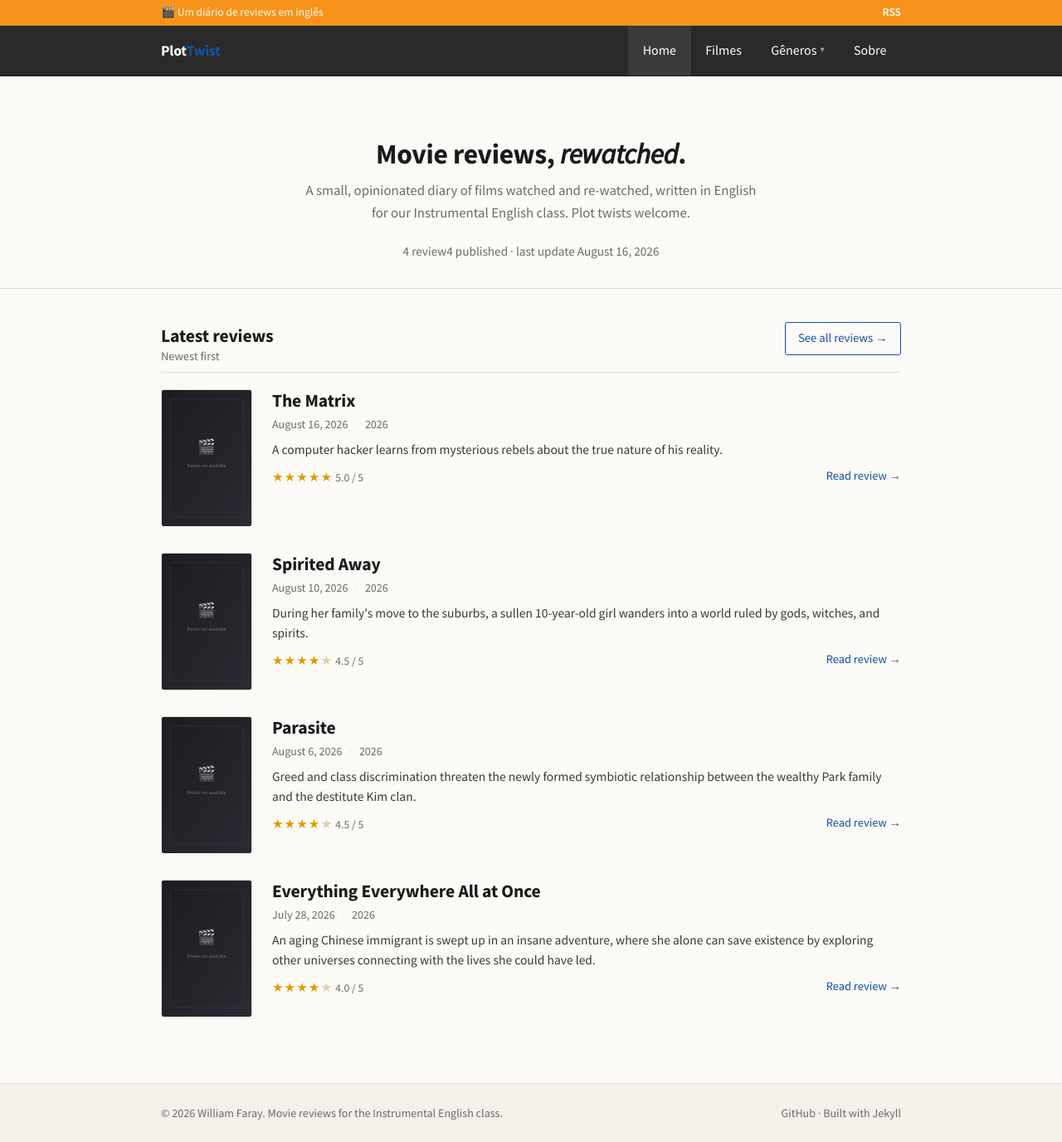
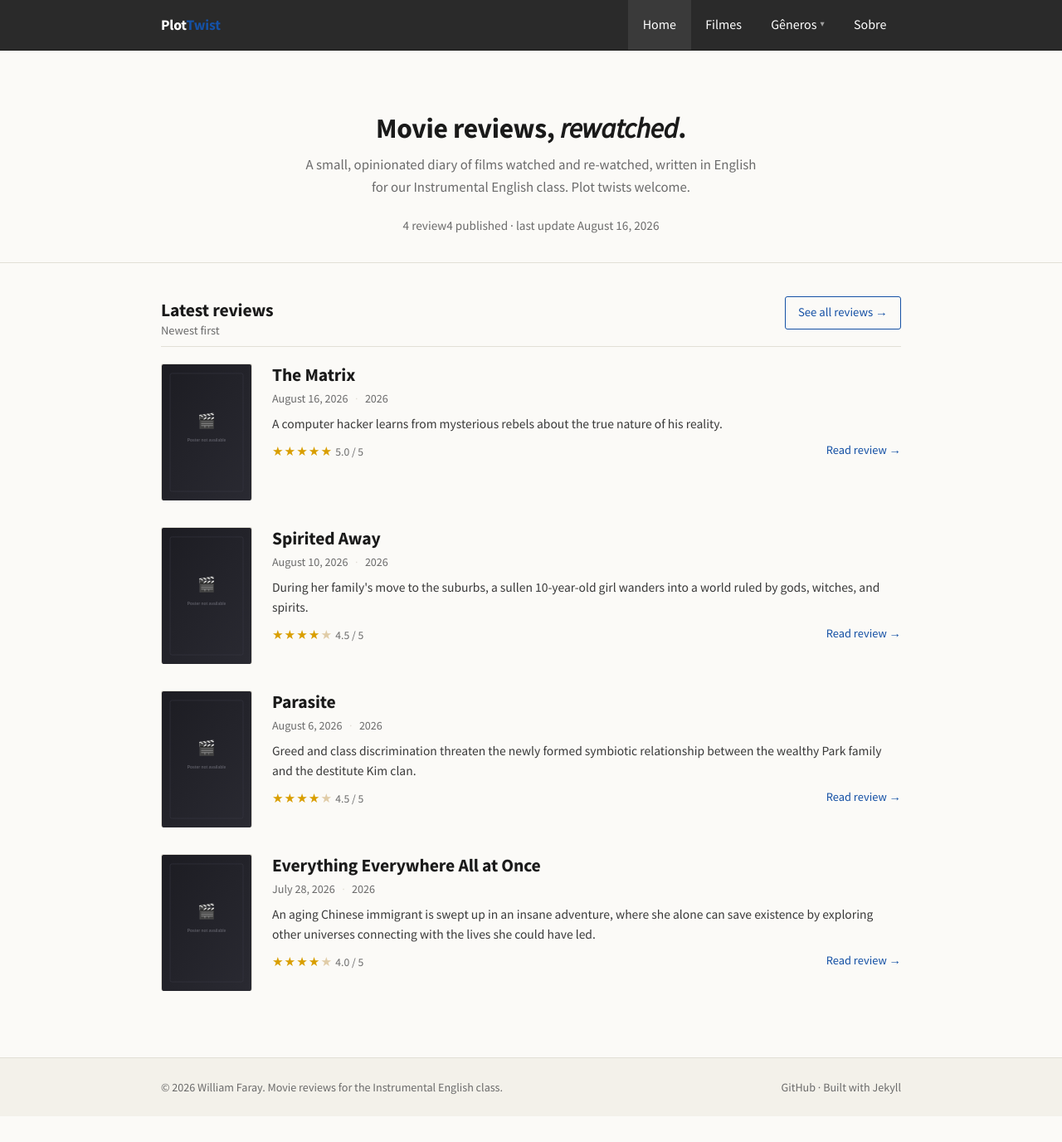
Before and after one commit to WillFaray/plot-twist, a Jekyll site: the page built from index.md, in a window 1280 px wide. Shown: the whole page at 83% size. Built offline with Jekyll 4.4.1, drawn with Linux system fonts in a browser that asks for light colours; after the commit the page ends 1345 px from its top, so only the background shows below that.

Commit message:
fix: barra superior fora do tema e limite de generos do dropdown

```diff
--- a/_config.yml
+++ b/_config.yml
@@ -35,34 +35,18 @@ genres:
       name: Animation
     - id: 35
       name: Comedy
-    - id: 80
-      name: Crime
     - id: 18
       name: Drama
-    - id: 10751
-      name: Family
     - id: 14
       name: Fantasy
-    - id: 36
-      name: History
     - id: 27
       name: Horror
-    - id: 10402
-      name: Music
-    - id: 9648
-      name: Mystery
     - id: 10749
       name: Romance
     - id: 878
       name: Science Fiction
-    - id: 10770
-      name: TV Movie
     - id: 53
       name: Thriller
-    - id: 10752
-      name: War
-    - id: 37
-      name: Western
 
 # Build settings
 plugins:
--- a/_includes/header.html
+++ b/_includes/header.html
@@ -1,10 +1,3 @@
-<div class="topbar">
-  <div class="container topbar-inner">
-    <span class="topbar-text">🎬 Um diário de reviews em inglês</span>
-    <a class="topbar-link" href="{{ '/feed.xml' | relative_url }}">RSS</a>
-  </div>
-</div>
-
 <header class="site-header">
   <div class="container">
     <a class="brand" href="{{ '/' | relative_url }}">
--- a/assets/css/main.scss
+++ b/assets/css/main.scss
@@ -28,7 +28,6 @@
   --header-bg:     #2a2a2a;
   --header-hover: #3a3a3a;
   --header-border:#1a1a1a;
-  --topbar-bg:    #f7931a;
 }
 
 @media (prefers-color-scheme: dark) {
@@ -50,7 +49,6 @@
     --header-bg:     #1a1a1a;
     --header-hover: #2a2a2a;
     --header-border:#000000;
-    --topbar-bg:    #f7931a;
   }
 }
 
@@ -72,7 +70,6 @@
   --header-bg:     #1a1a1a;
   --header-hover: #2a2a2a;
   --header-border:#000000;
-  --topbar-bg:    #f7931a;
 }
 
 *, *::before, *::after { box-sizing: border-box; }
@@ -138,26 +135,11 @@ main { flex: 1; padding: 2rem 0 3.5rem; }
 
 /* ---------- Header / nav (bitcoin.org style) ----------
    The pattern is:
-     .topbar           → thin top strip (orange, full width)
      .site-header      → dark band with logo on the left and
                          horizontally centered nav
-     .nav-dropdown     → <details>/<summary> dropdown
+     .nav-dropdown     → <li> with hover dropdown
      .nav-dropdown-menu→ menu panel, same dark bg, lighter hover
 */
-
-.topbar {
-  background: var(--topbar-bg);
-  color: #fff;
-  font-size: 0.85rem;
-  border-bottom: 1px solid rgba(0,0,0,0.05);
-}
-.topbar-inner {
-  display: flex; align-items: center; justify-content: space-between;
-  height: 30px; gap: 1rem;
-}
-.topbar-text { color: #fff; opacity: 0.95; }
-.topbar-link { color: #fff; border-bottom: 0; font-weight: 600; }
-.topbar-link:hover { color: #fff; border-bottom: 1px solid #fff; }
 
 .site-header {
   background: var(--header-bg);
@@ -279,7 +261,6 @@ main { flex: 1; padding: 2rem 0 3.5rem; }
   align-self: center;
 }
 @media (max-width: 760px) {
-  .topbar-inner { font-size: 0.78rem; }
   .nav { display: none; }
   .nav.open {
     display: flex; flex-direction: column; align-items: stretch;
```
